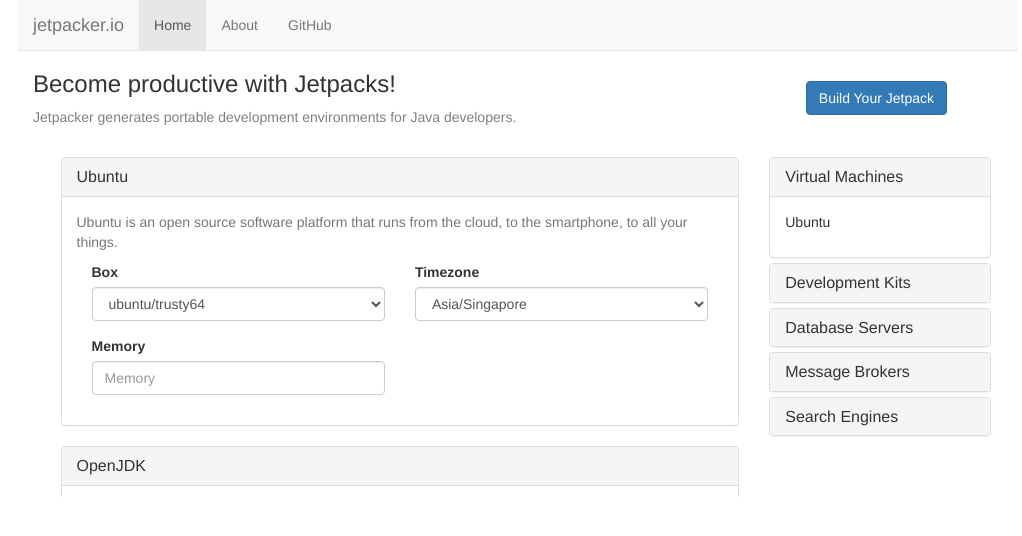
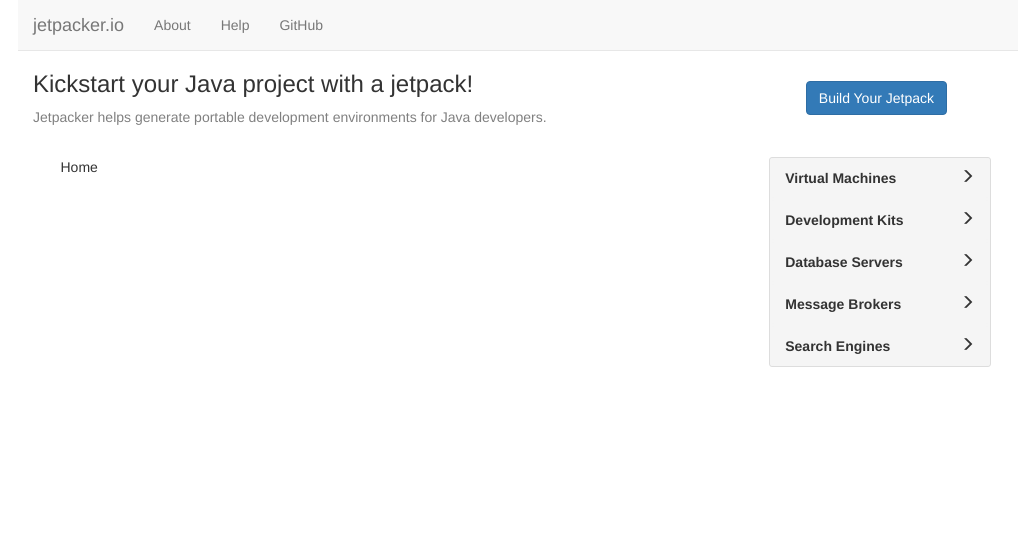
Before and after one commit to jetpacker/jetpacker-ui, a Vue app: page / in a window 1280 px wide. Shown: the top 536 px of the page, without its empty margins (122-1144 px from the left). Built offline with nearby package versions, Linux system fonts and the light colour scheme.

Commit message:
Add routing to current available components.

```diff
--- a/src/App.vue
+++ b/src/App.vue
@@ -7,10 +7,8 @@
 
       <div class="row">
         <div class="col-md-10 col-md-offset-1">
-          <div class="col-md-9 pre-scrollable">
-            <app-machine></app-machine>
-            <app-kit></app-kit>
-            <app-container></app-container>
+          <div class="col-md-9">
+            <router-view></router-view>
           </div>
           <app-configurations></app-configurations>
         </div>
@@ -24,18 +22,12 @@
 <script>
   import Header from './components/Header';
   import Configurations from './components/Configurations';
-  import Machine from './components/configurations/Machine';
-  import Kit from './components/configurations/Kit';
-  import Container from './components/configurations/Container';
 
   export default {
     name: 'app',
     components: {
       appHeader: Header,
       appConfigurations: Configurations,
-      appMachine: Machine,
-      appKit: Kit,
-      appContainer: Container,
     },
   };
 </script>
--- a/src/components/Configurations.vue
+++ b/src/components/Configurations.vue
@@ -1,78 +1,164 @@
 <template>
   <div id="configurations" class="col-md-3">
-    <div class="panel-group" id="accordion">
-      <div class="panel panel-default">
-        <div class="panel-heading">
-          <h4 class="panel-title">
-            Virtual Machines
-          </h4>
-        </div>
-        <div id="virtualMachines" class="panel-collapse collapse in">
-          <div class="panel-body">
-            <p>Ubuntu</p>
-          </div>
-        </div>
-      </div>
-      <div class="panel panel-default">
-        <div class="panel-heading">
-          <h4 class="panel-title">
-            Development Kits
-          </h4>
-        </div>
-        <div id="developmentKits" class="panel-collapse collapse">
-          <div class="panel-body">
-            <p>OpenJDK</p>
-            <p>Node.js</p>
-            <p>Guard</p>
-          </div>
-        </div>
-      </div>
-      <div class="panel panel-default">
-        <div class="panel-heading">
-          <h4 class="panel-title">
-            Database Servers
-          </h4>
-        </div>
-        <div id="databaseServers" class="panel-collapse collapse">
-          <div class="panel-body">
-            <p>PostgreSQL</p>
-            <p>MySQL</p>
-            <p>MariaDB</p>
-
-          </div>
-        </div>
-      </div>
-      <div class="panel panel-default">
-        <div class="panel-heading">
-          <h4 class="panel-title">
-            Message Brokers
-          </h4>
-        </div>
-        <div id="messageBrokers" class="panel-collapse collapse">
-          <div class="panel-body">
-            <p>RabbitMQ</p>
-            <p>Eclipse Mosquitto</p>
-          </div>
-        </div>
-      </div>
-      <div class="panel panel-default">
-        <div class="panel-heading">
-          <h4 class="panel-title">
-            Search Engines
-          </h4>
-        </div>
-        <div id="searchEngines" class="panel-collapse collapse">
-          <div class="panel-body">
-            <p>Elasticsearch</p>
-            <p>Solr</p>
-          </div>
-        </div>
-      </div>
-    </div>
+    <ul class="nav nav-pills nav-stacked nav-container">
+      <li>
+        <a class="nav-header"
+           @click="showPanel('virtualMachines')">
+          Virtual Machines
+          <span class="glyphicon pull-right"
+                :class="{
+                  'glyphicon-menu-right': !panels['virtualMachines'],
+                  'glyphicon-menu-down': panels['virtualMachines'],
+                }"
+                aria-hidden="true"></span>
+        </a>
+        <ul id="virtualMachines"
+            class="nav nav-stacked collapse"
+            :class="{ in: panels['virtualMachines'] }">
+          <router-link to="/configuration/machine/ubuntu" tag="li" class="nav-item">
+            <a>Ubuntu</a>
+          </router-link>
+        </ul>
+      </li>
+      <li>
+        <a class="nav-header"
+           @click="showPanel('developmentKits')">
+          Development Kits
+          <span class="glyphicon pull-right"
+                :class="{
+                  'glyphicon-menu-right': !panels['developmentKits'],
+                  'glyphicon-menu-down': panels['developmentKits'],
+                }"
+                aria-hidden="true"></span>
+        </a>
+        <ul id="developmentKits"
+            class="nav nav-stacked collapse"
+            :class="{ in: panels['developmentKits'] }">
+          <router-link to="/configuration/kit/openjdk" tag="li" class="nav-item">
+            <a>OpenJDK</a>
+          </router-link>
+        </ul>
+      </li>
+      <li>
+        <a class="nav-header"
+           @click="showPanel('databaseServers')">
+          Database Servers
+          <span class="glyphicon pull-right"
+                :class="{
+                  'glyphicon-menu-right': !panels['databaseServers'],
+                  'glyphicon-menu-down': panels['databaseServers'],
+                }"
+                aria-hidden="true"></span>
+        </a>
+        <ul id="databaseServers"
+            class="nav nav-stacked collapse"
+            :class="{ in: panels['databaseServers'] }">
+          <router-link to="/configuration/container/postgresql" tag="li" class="nav-item">
+            <a>PostgreSQL</a>
+          </router-link>
+        </ul>
+      </li>
+      <li>
+        <a class="nav-header"
+           @click="showPanel('messageBrokers')">
+          Message Brokers
+          <span class="glyphicon pull-right"
+                :class="{
+                  'glyphicon-menu-right': !panels['messageBrokers'],
+                  'glyphicon-menu-down': panels['messageBrokers'],
+                }"
+                aria-hidden="true"></span>
+        </a>
+        <ul id="messageBrokers"
+            class="nav nav-stacked collapse"
+            :class="{ in: panels['messageBrokers'] }">
+          <router-link to="/configuration/container/rabbitmq" tag="li" class="nav-item">
+            <a>RabbitMQ</a>
+          </router-link>
+        </ul>
+      </li>
+      <li>
+        <a class="nav-header"
+           @click="showPanel('searchEngines')">
+          Search Engines
+          <span class="glyphicon pull-right"
+                :class="{
+                  'glyphicon-menu-right': !panels['searchEngines'],
+                  'glyphicon-menu-down': panels['searchEngines'],
+                }"
+                aria-hidden="true"></span>
+        </a>
+        <ul id="searchEngines"
+            class="nav nav-stacked collapse"
+            :class="{ in: panels['searchEngines'] }">
+          <router-link to="/configuration/container/elasticsearch" tag="li" class="nav-item">
+            <a>Elasticsearch</a>
+          </router-link>
+        </ul>
+      </li>
+    </ul>
   </div>
 </template>
 
-<style>
+<script>
+  export default {
+    data() {
+      return {
+        panels: {
+          virtualMachines: false,
+          developmentKits: false,
+          databaseServers: false,
+          messageBrokers: false,
+          searchEngines: false,
+        },
+      };
+    },
+    methods: {
+      showPanel(panel) {
+        Object.keys(this.panels).forEach((key) => {
+          if (key === panel) {
+            this.panels[key] = !this.panels[key];
+          } else {
+            this.panels[key] = false;
+          }
+        });
+      },
+    },
+  };
+</script>
+
+<style scoped>
+  a:link, a:visited {
+    color: #333;
+  }
+
+  a:hover, a:active {
+    color: #333;
+  }
+
+  .nav-container {
+    background-color: #f5f5f5;
+    border: #ddd solid 1px;
+    border-radius: 3px;
+  }
+
+  .nav-header {
+    color: #333;
+    font-weight: bold;
+    background-color: #f5f5f5;
+  }
+
+  .nav-header:hover, .nav-header:focus {
+    background-color: #f5f5f5;
+    cursor: pointer;
+  }
+
+  .nav-item {
+    color: #333;
+    background-color: #fff;
+    margin-top: 0px;
+    margin-bottom: 0px;
+  }
   #configurations {
     padding-right: 0px;
   }
--- a/src/components/Header.vue
+++ b/src/components/Header.vue
@@ -4,16 +4,16 @@
       <nav id="menubar" class="navbar navbar-default navbar-static-top">
         <div class="container">
           <div class="navbar-header">
-            <a class="navbar-brand" href="#">jetpacker.io</a>
+            <a class="navbar-brand" href="/">jetpacker.io</a>
           </div>
           <div id="navbar" class="navbar-collapse collapse">
             <ul class="nav navbar-nav">
-              <li class="active">
-                <a href="#">Home</a>
-              </li>
-              <li>
-                <a href="#about">About</a>
-              </li>
+              <router-link to="/about" activeClass="active" tag="li">
+                <a>About</a>
+              </router-link>
+              <router-link to="/help" activeClass="active" tag="li">
+                <a>Help</a>
+              </router-link>
               <li>
                 <a href="https://github.com/jetpacker" target="_blank">GitHub</a>
               </li>
@@ -23,9 +23,9 @@
       </nav>
 
       <div class="col-md-9" id="headerCaption">
-        <h3>Become productive with Jetpacks!</h3>
+        <h3>Kickstart your Java project with a jetpack!</h3>
         <p id="headerSubCaption">
-          Jetpacker generates portable development environments for Java developers.
+          Jetpacker helps generate portable development environments for Java developers.
         </p>
       </div>
       <div class="col-md-3">
@@ -60,4 +60,8 @@
     margin-top: 10px;
     margin-right: 4em;
   }
+
+  .nav.navbar-nav.navbar-right {
+    margin-right: 150px;
+  }
 </style>
--- a/src/main.js
+++ b/src/main.js
@@ -1,11 +1,14 @@
 // The Vue build version to load with the `import` command
 // (runtime-only or standalone) has been set in webpack.base.conf with an alias.
 import Vue from 'vue';
+
 import App from './App';
+import router from './router';
 
 /* eslint-disable no-new */
 new Vue({
   el: '#app',
   template: '<App/>',
   components: { App },
+  router,
 });
--- /dev/null
+++ b/src/router/index.js
@@ -0,0 +1,25 @@
+import Vue from 'vue';
+import Router from 'vue-router';
+
+import Home from '../components/Home';
+import About from '../components/About';
+import Help from '../components/Help';
+import Machine from '../components/configurations/Machine';
+import Kit from '../components/configurations/Kit';
+import Container from '../components/configurations/Container';
+
+Vue.use(Router);
+
+export default new Router({
+  mode: 'history',
+  // scrollBehavior: () => ({ y: 0 }),
+  routes: [
+    { path: '/', component: Home },
+    { path: '/about', component: About },
+    { path: '/help', component: Help },
+    { path: '/configuration/machine/:machine', component: Machine },
+    { path: '/configuration/kit/:kit', component: Kit },
+    { path: '/configuration/container/:container', component: Container },
+    { path: '*', redirect: '/' },
+  ],
+});
```
Also changed, not shown: src/routes.js (deleted).
